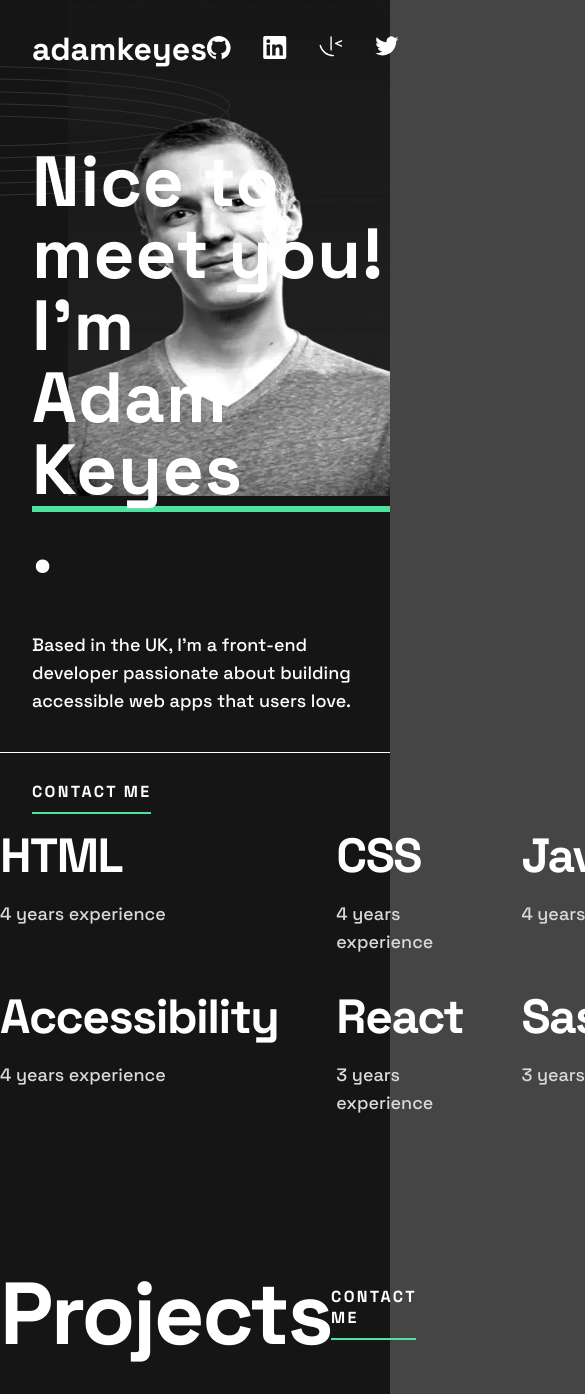
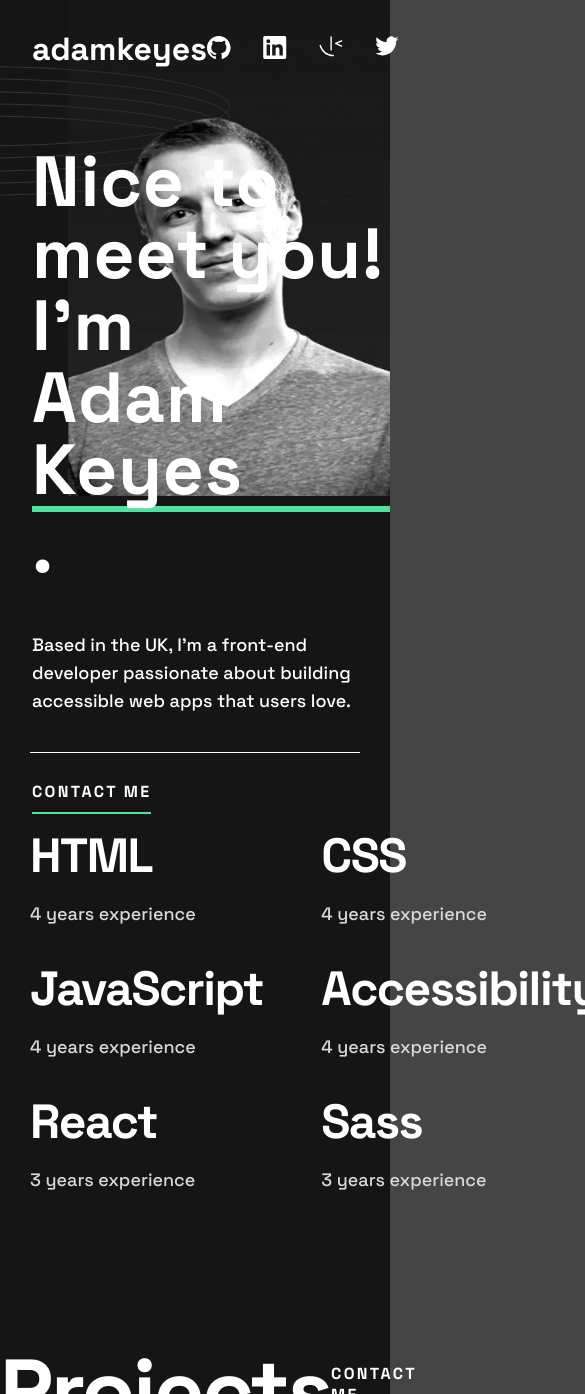
Before and after one commit to jakegodsall/developer-portfolio-frontend, a React (Vite) app: page / in a window 390 px wide. Shown: the top 1394 px of the page, 585 px wide, since content can reach past the window. Built offline with nearby package versions, Linux system fonts and the light colour scheme.

Commit message:
added tablet viewport responsive layout to Skill section

```diff
--- a/src/components/Skills/SkillsList/SkillsList.module.scss
+++ b/src/components/Skills/SkillsList/SkillsList.module.scss
@@ -5,4 +5,10 @@
     gap: 3rem 5.8rem;
     border-top: 0.1rem solid #fff;
     padding-top: 7.2rem;
+
+    @media only screen and (max-width: 1000px) {
+        margin-inline: 3rem;
+        grid-template-columns: repeat(2, 1fr);
+        grid-template-rows: repeat(3, 1fr);
+    }
 }
```
